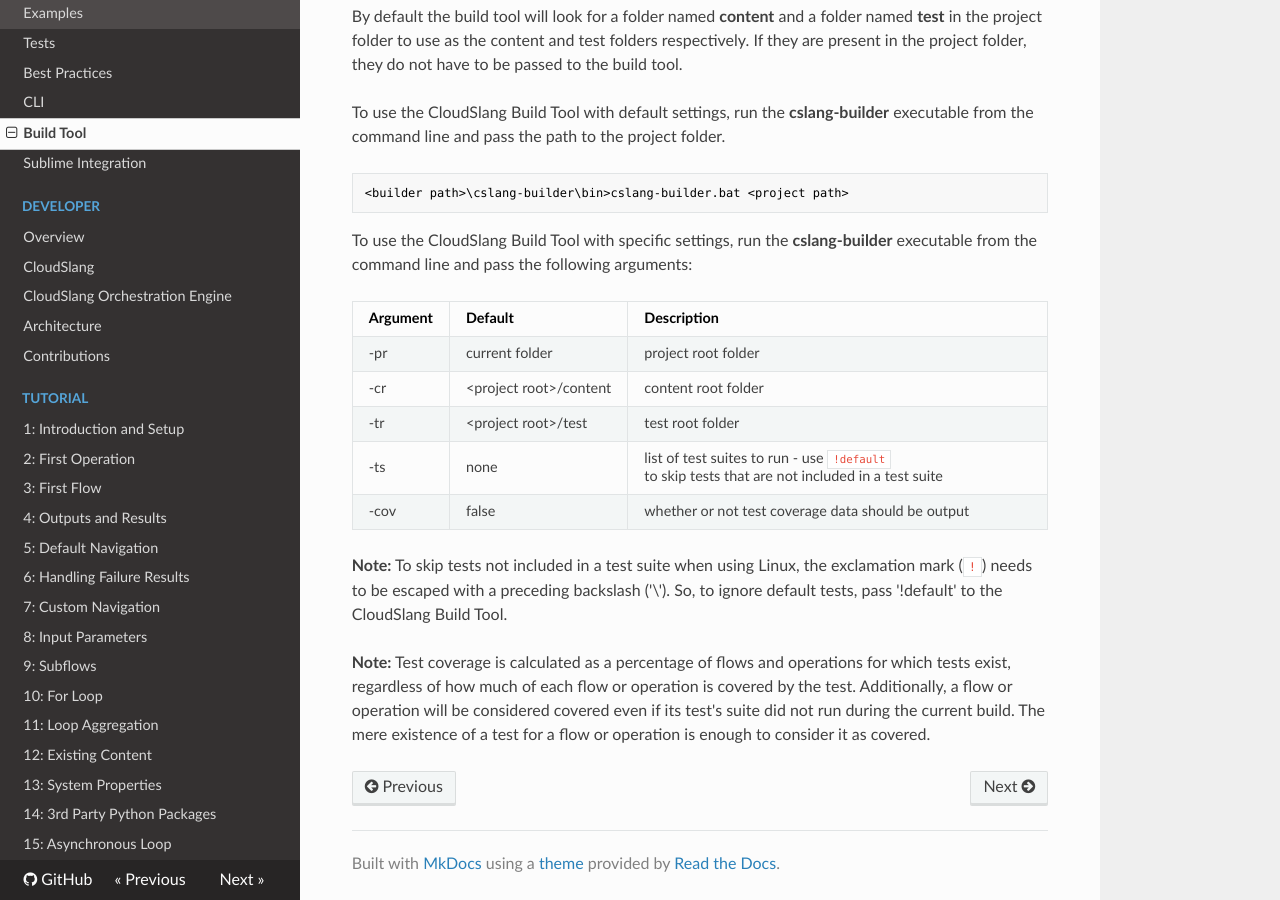
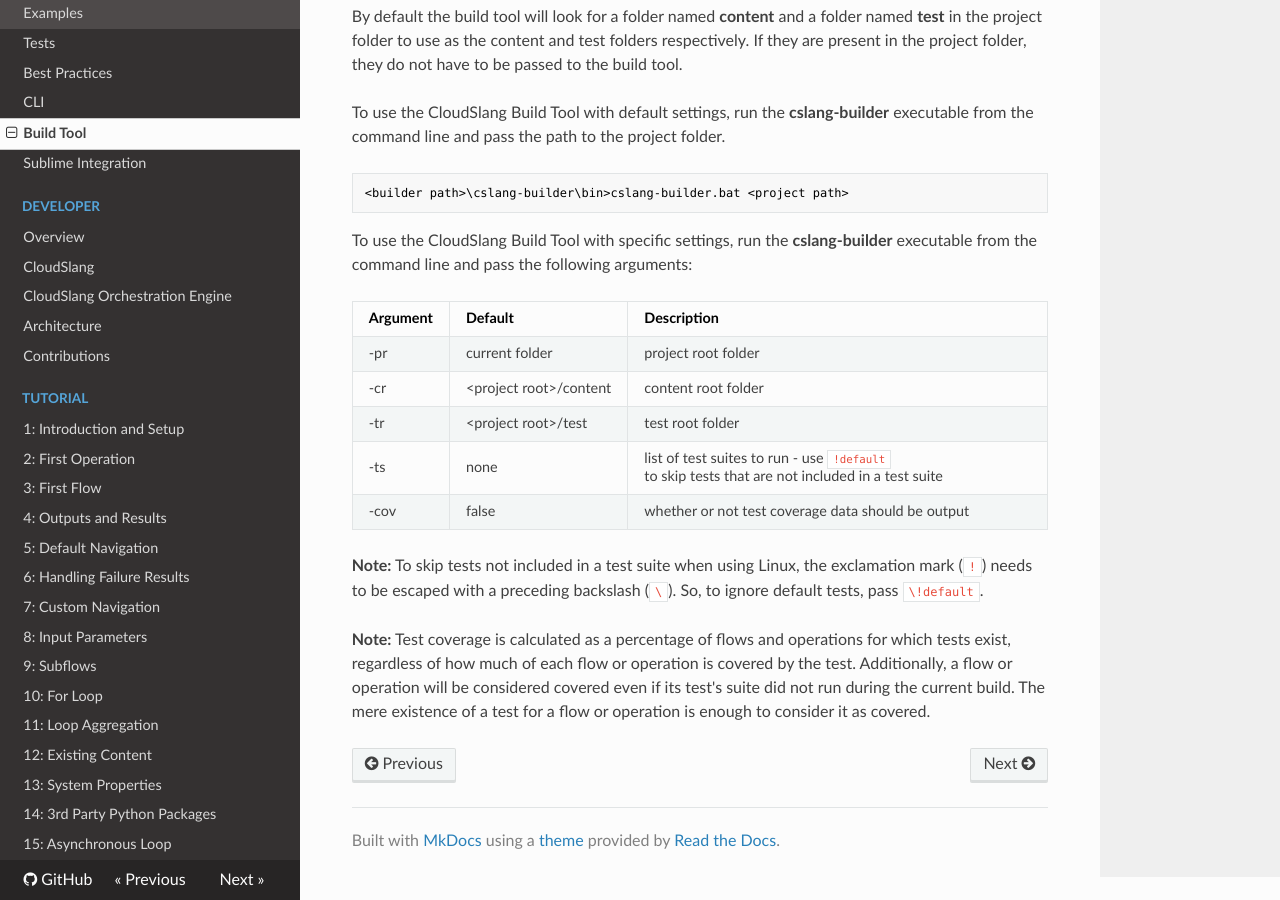
Before and after one commit to CloudSlang/docs, an MkDocs documentation site: the page built from docs/cloudslang_build_tool.md, in a window 1280 px wide and 900 px high, scrolled down 756 px. Built offline with MkDocs 1.6.1, drawn with Linux system fonts in a browser that asks for light colours; nearby versions of some CDN libraries; old or Windows-style settings are respelled for this version of MkDocs.

Commit message:
fixed test suite escaping info for linux
Signed-off-by: Sam Markowitz <sam.markowitz@hp.com>

```diff
--- a/docs/cloudslang_build_tool.md
+++ b/docs/cloudslang_build_tool.md
@@ -37,6 +37,6 @@
 -ts|none|list of test suites to run - use `!default` to skip tests that are not included in a test suite
 -cov|false|whether or not test coverage data should be output
 
-**Note:** To skip tests not included in a test suite when using Linux, the exclamation mark (`!`) needs to be escaped with a preceding backslash ('\'). So, to ignore default tests, pass '\!default' to the CloudSlang Build Tool.
+**Note:** To skip tests not included in a test suite when using Linux, the exclamation mark (`!`) needs to be escaped with a preceding backslash (`\`). So, to ignore default tests, pass `\!default`.
 
 **Note:** Test coverage is calculated as a percentage of flows and operations for which tests exist, regardless of how much of each flow or operation is covered by the test. Additionally, a flow or operation will be considered covered even if its test's suite did not run during the current build. The mere existence of a test for a flow or operation is enough to consider it as covered.
```
Also changed, not shown: docs/cloudslang_tests.md (+1 -1 lines).
